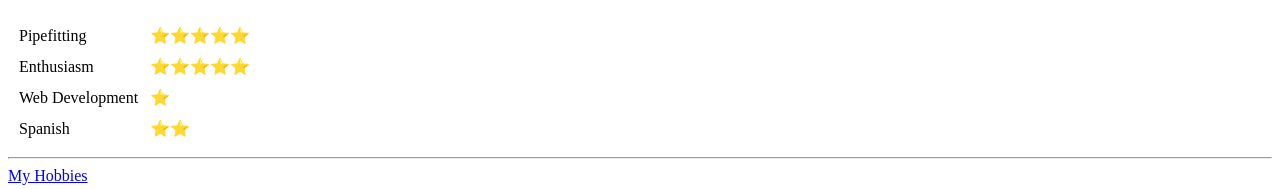
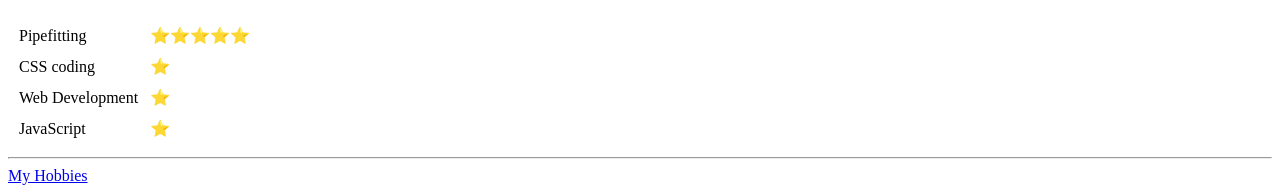
Before and after one commit to kobba18/cv, a plain HTML site: page index.html in a window 1280 px wide. Shown: the part 819-1008 px from the top of the page. Drawn offline with Linux system fonts and the light colour scheme.

Commit message:
update to cv

```diff
--- a/index.html
+++ b/index.html
@@ -72,16 +72,16 @@
               <td>⭐⭐⭐⭐⭐</td>
             </tr>
             <tr>
-              <td>Enthusiasm</td>
-              <td>⭐⭐⭐⭐⭐</td>
+              <td>CSS coding</td>
+              <td>⭐</td>
             </tr>
             <tr>
               <td>Web Development</td>
               <td>⭐</td>
             </tr>
             <tr>
-              <td>Spanish</td>
-              <td>⭐⭐</td>
+              <td>JavaScript</td>
+              <td>⭐</td>
             </tr>
           </table>
 
```
